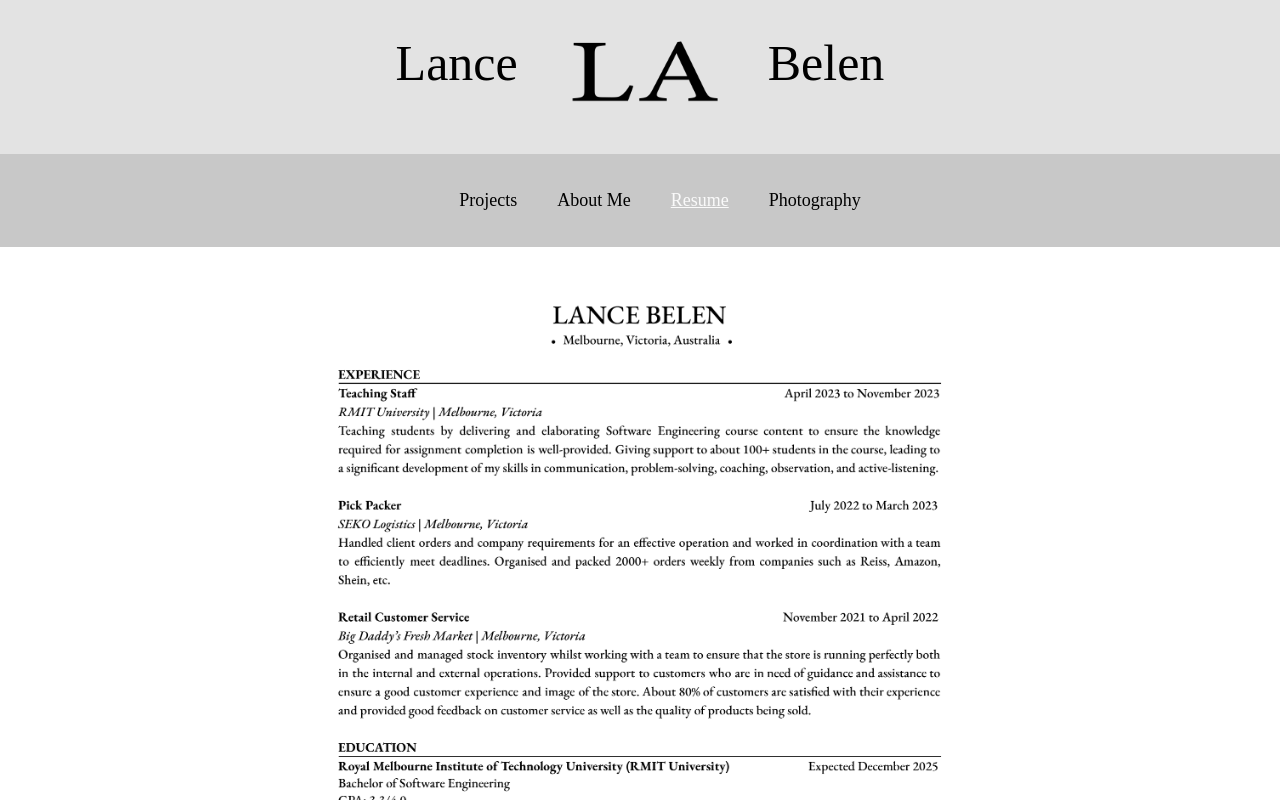
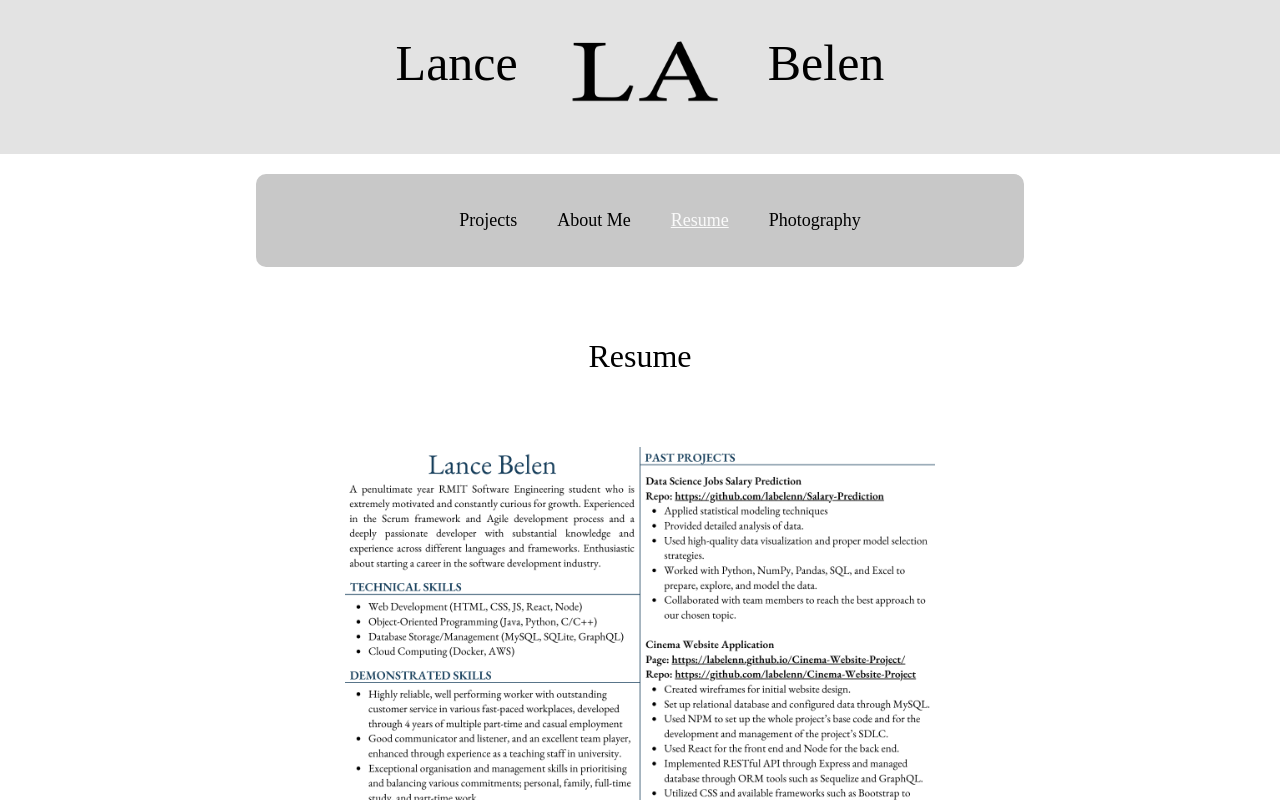
Before and after one commit to labelenn/lance-belen, a React (Create React App) app in the folder lance-belen/: page /lance-belen/resume in a window 1280 px wide. Shown: the top 800 px of the page. Built offline with nearby package versions, Linux system fonts and the light colour scheme; a web font is replaced by a local one.

Commit message:
Design improvements

```diff
--- a/lance-belen/src/App.css
+++ b/lance-belen/src/App.css
@@ -82,9 +82,13 @@
 
 /* NAVBAR */
 .navbar {
-  background-color:rgba(200, 200, 200);
+  margin-left: 20%;
+  margin-right: 20%;
+  margin-top: 20px;
+  border-radius: 10px;
   padding-top: 20px;
   padding-bottom: 20px;
+  background-color:rgba(200, 200, 200);
 }
 
 .navbar ul {
@@ -111,7 +115,7 @@ a {
   text-decoration: underline;
 }
 
-@media screen and (max-width: 600px) {
+@media screen and (max-width: 900px) {
   .navbar {
     justify-content: safe center;
   }
@@ -122,6 +126,8 @@ a {
     width: 33px;
     margin: 0 auto;
     background: url(images/website-icons/burger-menu-black.png) no-repeat;
+    background-size: 70%;
+    background-position: center;
     cursor: pointer;
   }
 
@@ -201,6 +207,7 @@ a {
 }
 
 .project-video {
+  padding: 15px;
   min-height: 150px;
   height: 300px;
   max-height: 300px;
@@ -208,6 +215,7 @@ a {
 }
 
 .project-details{
+  padding: 15px;
   min-width: 100px;
   width: 500px;
   max-width: 500px;
@@ -327,8 +335,13 @@ a {
 }
 
 /* RESUME */
+.resume {
+  padding: 50px;
+}
+
 .resume img {
-  width: 55%;
+  width: 50%;
+  padding: 50px;
 }
 
 @media screen and (max-width: 600px) {
@@ -339,7 +352,7 @@ a {
 
 /* PHOTOGRAPHY */
 .photography {
-  padding-bottom: 50px;
+  padding: 50px;
 }
 .photography-header a {
   text-decoration: none;
--- a/lance-belen/src/pages/AboutMe.js
+++ b/lance-belen/src/pages/AboutMe.js
@@ -20,6 +20,7 @@ function AboutMe() {
     return (
       <>
         <div className = "about-me">
+            <h1>About me</h1>
             <div className = "background">
               <img id = "about-me-logo" src = {user} alt = "user"></img>
               <h4 id = "about-me-text">
--- a/lance-belen/src/pages/Photography.js
+++ b/lance-belen/src/pages/Photography.js
@@ -10,6 +10,7 @@ import ig from '../images/instagram.png';
 function Photography() {
   return (
     <div className = "photography">
+      <h1>Photography</h1>
       <div className = "photography-header">
         <h3 style = {{paddingTop: 50}}>Check out my photography account</h3>
         <h5>Click the instagram logo or username to redirect to my account</h5>
--- a/lance-belen/src/pages/Projects.js
+++ b/lance-belen/src/pages/Projects.js
@@ -38,6 +38,8 @@ function Projects() {
         </video>
       </div>
 
+      <hr></hr>
+
       <div className = "project-info">
         <div className = "project-details">
           <h3>Data Analysis and Modeling</h3>
--- a/lance-belen/src/pages/Resume.js
+++ b/lance-belen/src/pages/Resume.js
@@ -4,6 +4,7 @@ import ResumePic from '../images/Resume.png';
 function Resume() {
   return (
     <div className = "resume">
+        <h1>Resume</h1>
         <img src = {ResumePic} alt = "resume"></img>
     </div>
   );
```
Also changed, not shown: lance-belen/src/images/Resume.png.
